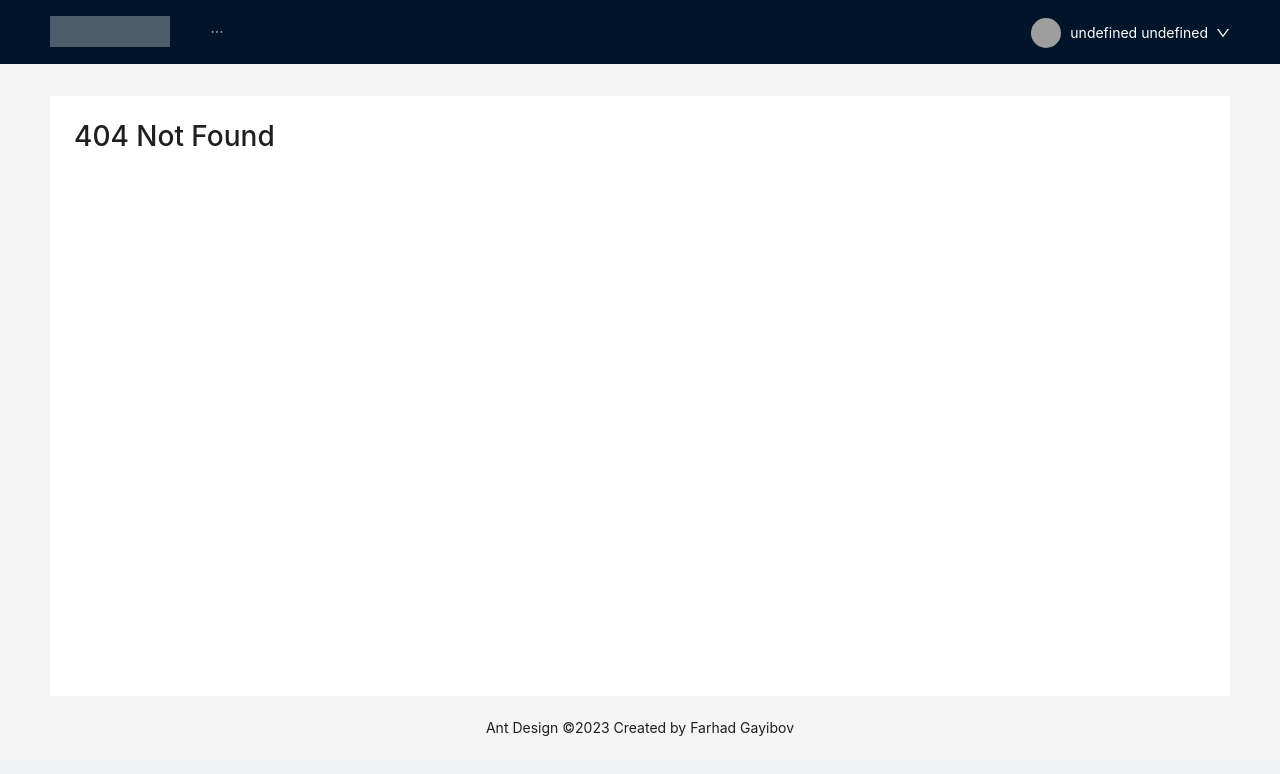
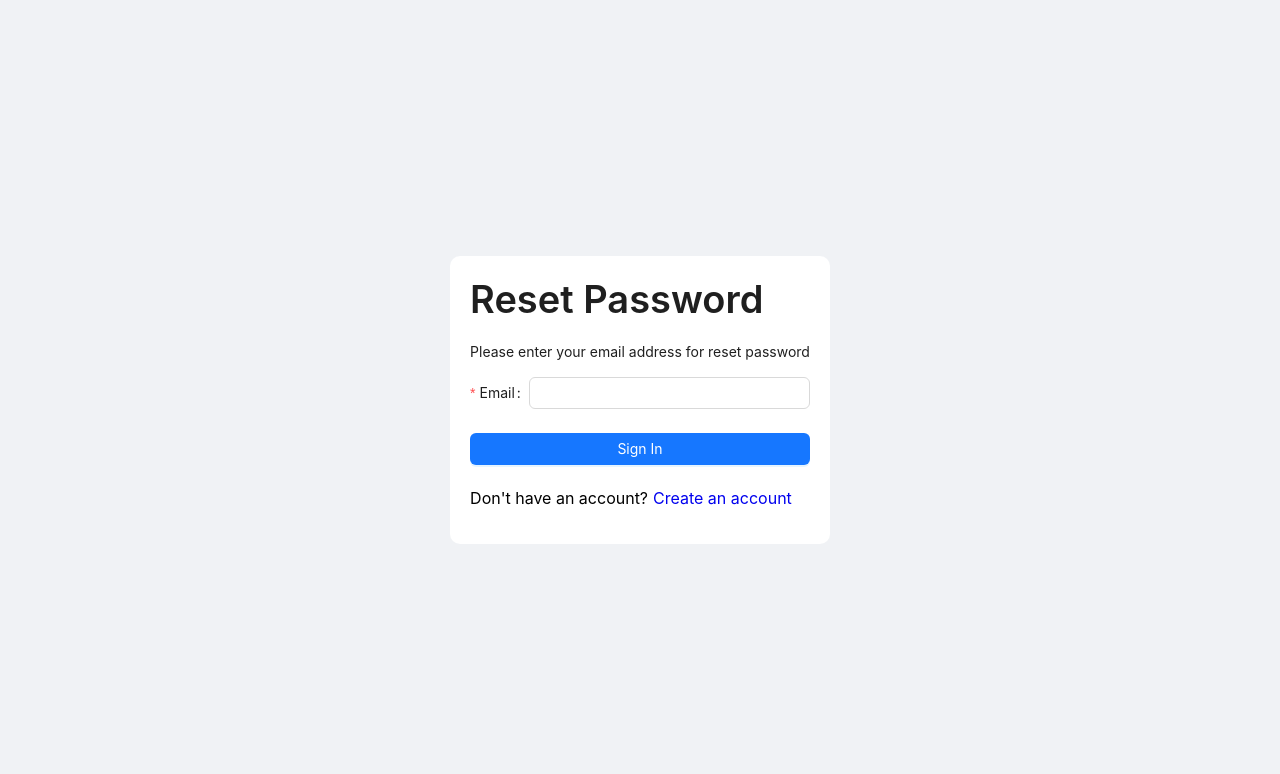
Before and after one commit to qayibovferhad/blog-api, a React (Create React App) app in the folder client/: page /auth/forgot-password in a window 1280 px wide. Before the commit this address had no page. Shown: the top 774 px of the page. Built offline with nearby package versions, Linux system fonts and the light colour scheme.

Commit message:
new commit

```diff
--- a/client/src/App.js
+++ b/client/src/App.js
@@ -7,6 +7,7 @@ import AppLayout from "./components/AppLayout";
 import Blogs from "./pages/Blogs";
 import BlogCreate from "./pages/BlogCreate";
 import BlogDetails from "./pages/BlogDetails";
+import ForgotPassword from "./pages/ForgotPassword";
 function App() {
   return (
     <>
@@ -14,7 +15,7 @@ function App() {
         <Route index element={<Navigate to="/dashboard" />} />
         <Route path="/auth/registration" element={<Registration />} />
         <Route path="/auth/login" element={<Login />} />
-
+        <Route path="/auth/forgot-password" element={<ForgotPassword />} />
         <Route path="/" element={<AppLayout />}>
           <Route path="chat" element={<Chat />} />
           <Route path="dashboard" element={<Dashboard />} />
--- /dev/null
+++ b/client/src/pages/ForgotPassword/ForgotPassword.js
@@ -0,0 +1,62 @@
+import React from "react";
+import { Link } from "react-router-dom";
+import "./styles.css";
+import { message, Button, Form, Typography } from "antd";
+import Input from "antd/es/input/Input";
+import { useState } from "react";
+import axios from "../../lib/axios";
+function ForgotPassword() {
+  const [submitting, setSubmitting] = useState(false);
+  async function onFinish(values) {
+    try {
+      setSubmitting(true);
+      const data = await axios.post("password/reset-request", values);
+      message.success(data.data.message);
+    } catch (error) {
+      const errorMessage = error.response.data.message;
+      message.error(errorMessage);
+    } finally {
+      setSubmitting(false);
+    }
+  }
+
+  return (
+    <div className="password-container">
+      <div className="password-form-container">
+        <Typography.Title>Reset Password</Typography.Title>
+        <Typography.Paragraph>
+          Please enter your email address for reset password
+        </Typography.Paragraph>
+        <Form
+          name="basic"
+          style={{ maxWidth: 600 }}
+          initialValues={{ remember: true }}
+          onFinish={onFinish}
+          autoComplete="off"
+        >
+          <Form.Item
+            label="Email"
+            name="email"
+            rules={[{ required: true, message: "Please enter your email!" }]}
+          >
+            <Input type="email" />
+          </Form.Item>
+
+          <Form.Item>
+            <Button loading={submitting} block type="primary" htmlType="submit">
+              Sign In
+            </Button>
+          </Form.Item>
+        </Form>
+        <p>
+          <span style={{ marginRight: "5px" }}>Don't have an account?</span>
+          <Link style={{ textDecoration: "none" }} to="/auth/registration">
+            Create an account
+          </Link>
+        </p>
+      </div>
+    </div>
+  );
+}
+
+export default ForgotPassword;
--- /dev/null
+++ b/client/src/pages/ForgotPassword/index.js
@@ -0,0 +1,9 @@
+import React, { Suspense } from "react";
+
+const LazyForgotPassword = React.lazy(() => import("./ForgotPassword"));
+
+export default () => (
+  <Suspense fallback={<h1>Loading component..</h1>}>
+    <LazyForgotPassword />
+  </Suspense>
+);
--- /dev/null
+++ b/client/src/pages/ForgotPassword/styles.css
@@ -0,0 +1,12 @@
+.password-container {
+  width: 100%;
+  height: 100vh;
+  display: flex;
+  justify-content: center;
+  align-items: center;
+}
+.password-form-container {
+  background-color: white;
+  padding: 20px;
+  border-radius: 10px;
+}
```
Also changed, not shown: 2 other files (tests, documents, lock files or other folders).
